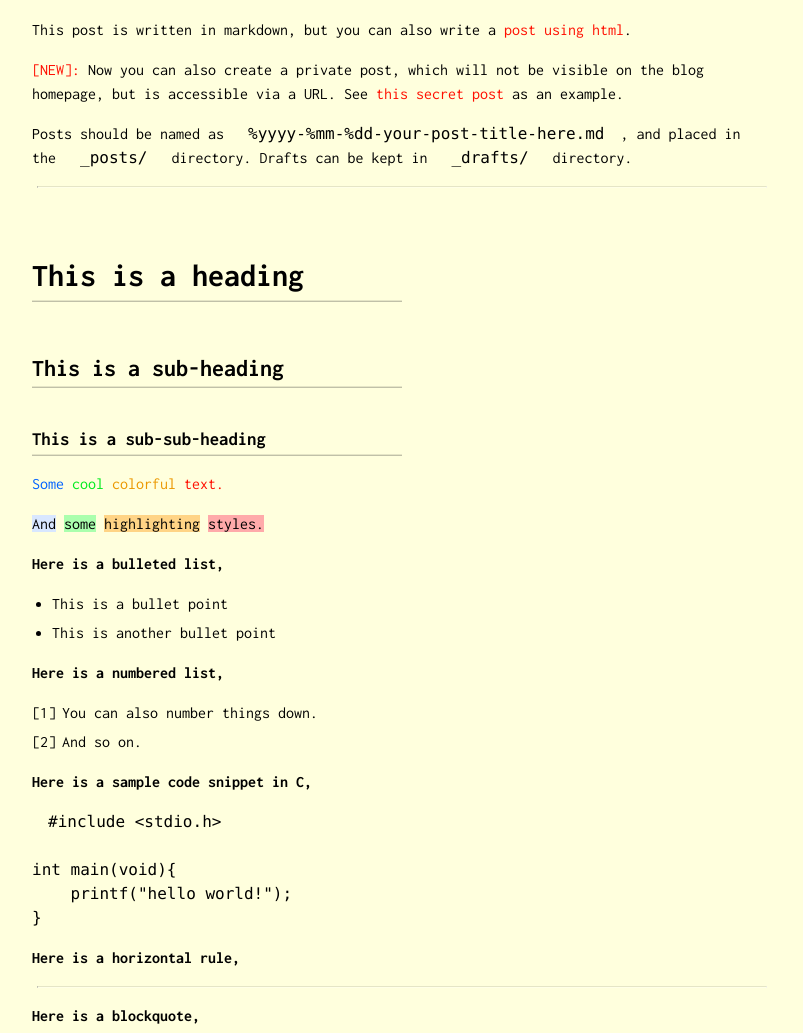
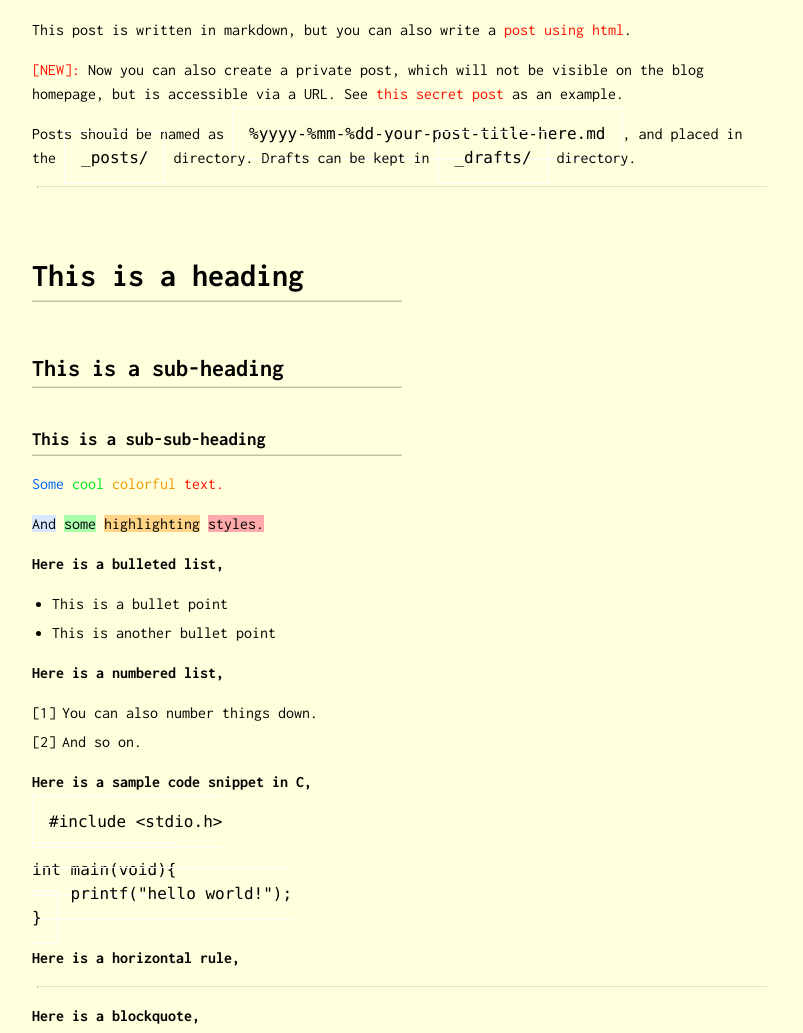
Before and after one commit to HyD3c/HyD3c.github.io, a Jekyll site: the page built from _posts/2018-10-20-markdown-posts.md, in a window 1280 px wide. Shown: the part 221-1254 px from the top of the page, without its empty margins (238-1041 px from the left). Built offline with Jekyll 4.4.1, drawn with Linux system fonts in a browser that asks for light colours; some web fonts are replaced.

Commit message:
Update syntax.css

```diff
--- a/css/syntax.css
+++ b/css/syntax.css
@@ -202,4 +202,5 @@
 code{
   font-family: 'D2 coding', "Consolas", monospace;
   padding: 1em;
+  border: 1px solid #ffffff;
 }
```
